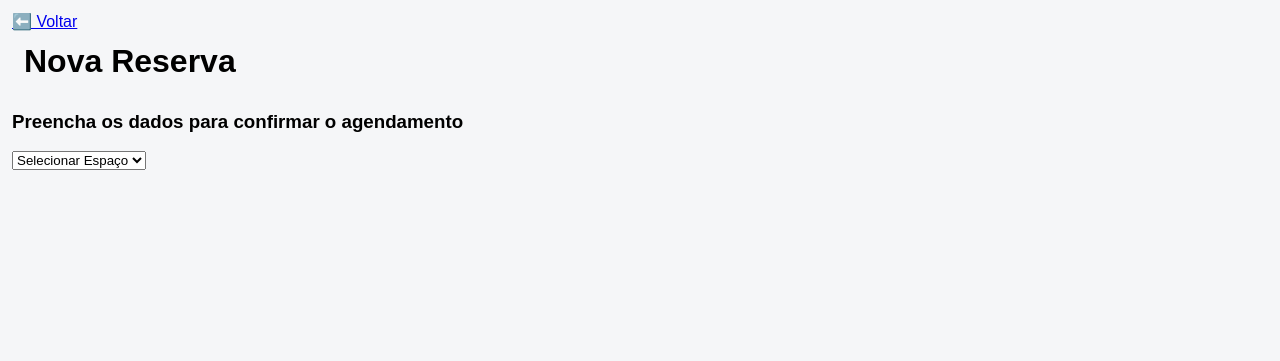
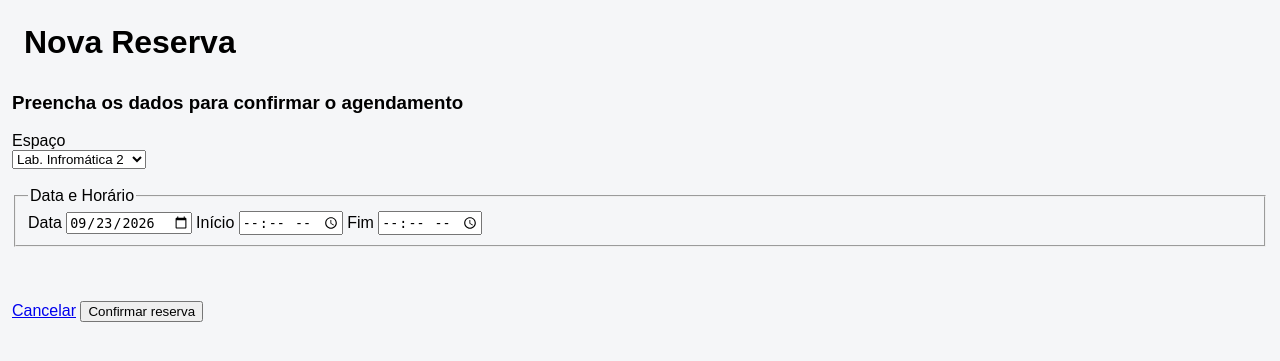
Before and after one commit to andresilvalopes11-svg/projeto-pi, a Flask app: template templates/fazer_reserva.html in a window 1280 px wide. Shown: the part 62-423 px from the top of the page. Run offline with Flask 3, Linux system fonts and the light colour scheme; the template is opened without the code that fills it, so the values that code supplies are empty.

Commit message:
html e rota fazer_reserva

```diff
--- a/app.py
+++ b/app.py
@@ -1,4 +1,4 @@
-from flask import Flask, render_template, request
+from flask import Flask, render_template, request, redirect, url_for
 import sqlite3
 from datetime import date
 
@@ -104,61 +104,53 @@ def disponibilidade():
 
     return render_template("disponibilidade.html", dados = disponibilidade_horarios)
 
-@app.route("/fazer_reserva")
+@app.route("/fazer_reserva" , methods =['GET', 'POST'])
 def fazerReserva():
+    espaco = request.form.get('espaco')
+    data = request.form.get('data')
+    hinicio = request.form.get('hinicio')
+    hfim = request.form.get('hfim')
+
+    if not espaco or not data or not hinicio or not hfim:
+        return render_template("fazer_reserva.html", erro = "Informe todos os dados para a reserva!")
 
     conn = conexao()
+    reservas = conn.execute('''SELECT hora_inicio, hora_fim FROM reserva
+        WHERE id_espaco = ? AND data = ?''',  (espaco, data)).fetchall()
+
+    possuiConflito = False
+    for reserva in reservas:
 
 
+        if hinicio > reserva['hora_inicio'] and hfim < reserva['hora_fim']:
+            possuiConflito = True
 
-    return render_template("/fazer_reserva.html", teste = espacos)
+        elif hinicio == reserva['hora_inicio'] and hfim == reserva['hora_fim']:
+            possuiConflito = True
+
+        elif hinicio < reserva['hora_inicio'] and hfim > reserva['hora_fim']:
+            possuiConflito = True
+
+        elif hinicio > reserva['hora_inicio'] and hinicio < reserva['hora_fim']:
+            possuiConflito = True
+
+        elif hfim < reserva['hora_fim'] and hfim > reserva['hora_inicio']:
+            possuiConflito = True
 
 
+        if possuiConflito:
+            break
 
+    if possuiConflito:
+        conn.close()
+        return render_template("fazer_reserva.html", erro = "Horário indisponível para este espaço")
 
-
-
-
-
-
-
-
-
-
-
-
-
-
-
-
-
-
-
-
-
-
-
-
-
-
-
-
-
-
-
-
-
-
-
-
-
-
-
-
-
-
-
-
+    else:
+        conn.execute('''INSERT INTO reserva (data, hora_inicio, hora_fim, id_espaco)
+                VALUES(?, ?, ?, ?)''', (data, hinicio, hfim, espaco))
+        conn.commit()
+        conn.close()
+        return render_template("fazer_reserva.html", success = "Horário cadastrado com sucesso")
 
 
 
--- a/templates/fazer_reserva.html
+++ b/templates/fazer_reserva.html
@@ -2,34 +2,67 @@
 
 {% block content %}
 
-
-<a href="{{url_for('disponibilidade')}}">⬅️ Voltar</a>
 <h1>Nova Reserva</h1>
 <h3>Preencha os dados para confirmar o agendamento</h3>
 
 
-{% for card in teste %}
+<form action="{{ url_for('fazerReserva')}}" method="POST">
 
+    <label for="espaco">Espaço</label>
 
+    <br>
 
+    <select name="espaco" id="espaco">
+        <option>Selecionar Espaço</option>
+        <option value="1" selected>Lab. Infromática 2</option>
+        <option value="2">Lab. Ciências</option>
+        <option value="3">Sala 104</option>
+        <option value="4">Auditório</option>
+        <option value="5">Sala de Vídeo</option>
+        <option value="6">Sala de Reunião</option>
+    </select>
+    <br> <br>
+    <fieldset>
+        <legend>Data e Horário</legend>
 
-{% endfor %}
+        <label for="data">Data</label>
+        <input type="date" name="data" id="data" value="2026-09-23">
 
-<select >
-    <option>Selecionar Espaço</option>
-    <option value="">Lab. Ciências</option>
-    <option value="">Auditório</option>
-    <option value="">Sala de Vídeo</option>
-    <option value="">Sala de Reunião</option>
-</select>
+        <label for="hinicio">Início</label>
+        <input type="time" name="hinicio" id="hinicio">
 
+        <label for="hfim">Fim</label>
+        <input type="time" name="hfim" id="hfim">
+    </fieldset>
 
+    {% if erro %}
+    <p>{{ erro }}</p>
+    {% endif %}
 
+    {% if success %}
+    <p>{{ success }}</p>
+    {% endif %}
 
+    <br> <br>
 
+    <!-- <fieldset>
+        <legend>Informações Adicionais</legend>
 
+        <label for="finalidade">Finalidade</label>
+        <input type="text" name="finalidade" id="finalidade">
 
+        <label for="turma">Turma / Grupo</label>
+        <input type="text" name="turma" id="turma">
 
+        <label for="observacao">Observações (Opcional) </label>
+        <textarea placeholder="Necessidades especiais, equipamentos..." id="observacao" name="observacao" ></textarea> -->
+
+    </fieldset>
+    <br>
+    <a href="{{url_for('disponibilidade')}}">Cancelar</a>
+    <button type="submit">Confirmar reserva</button>
+
+</form>
 
 
 
```
